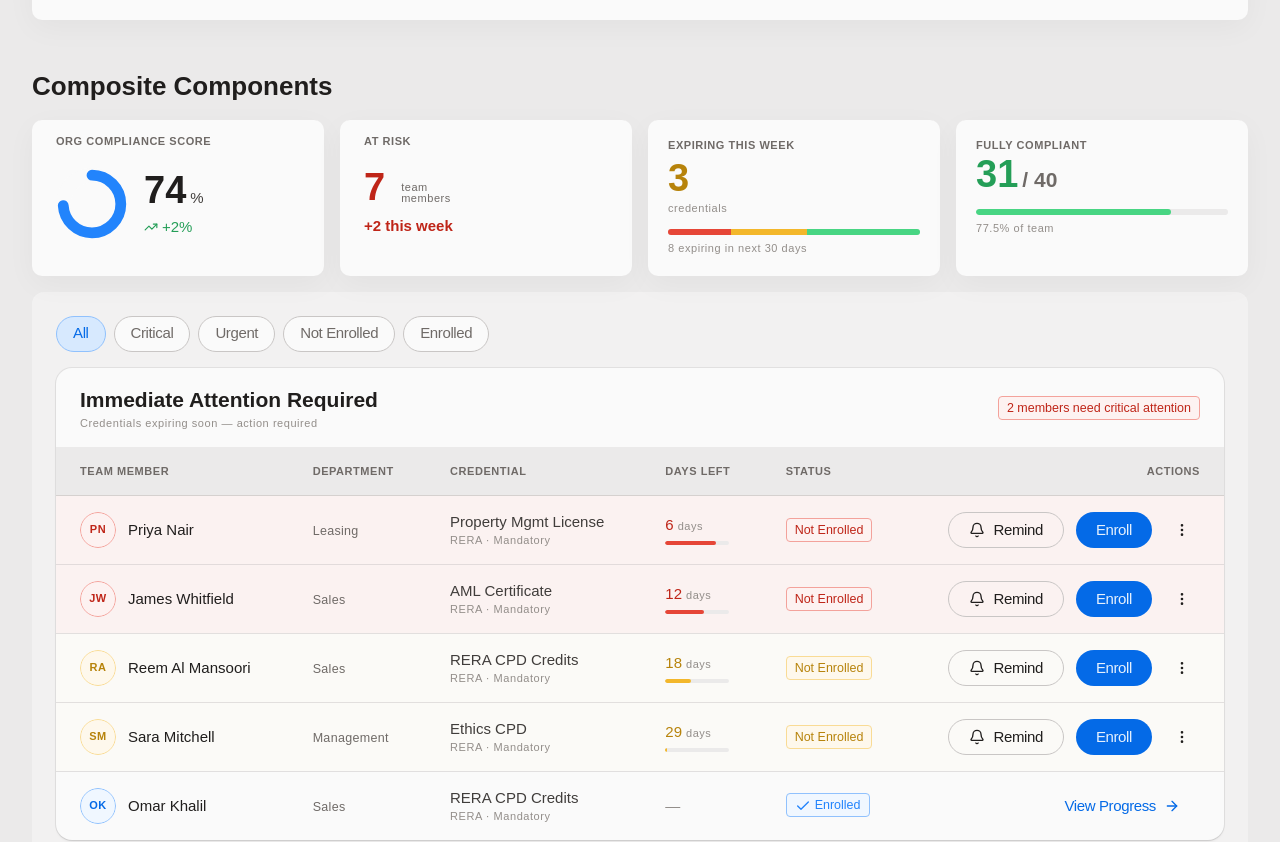
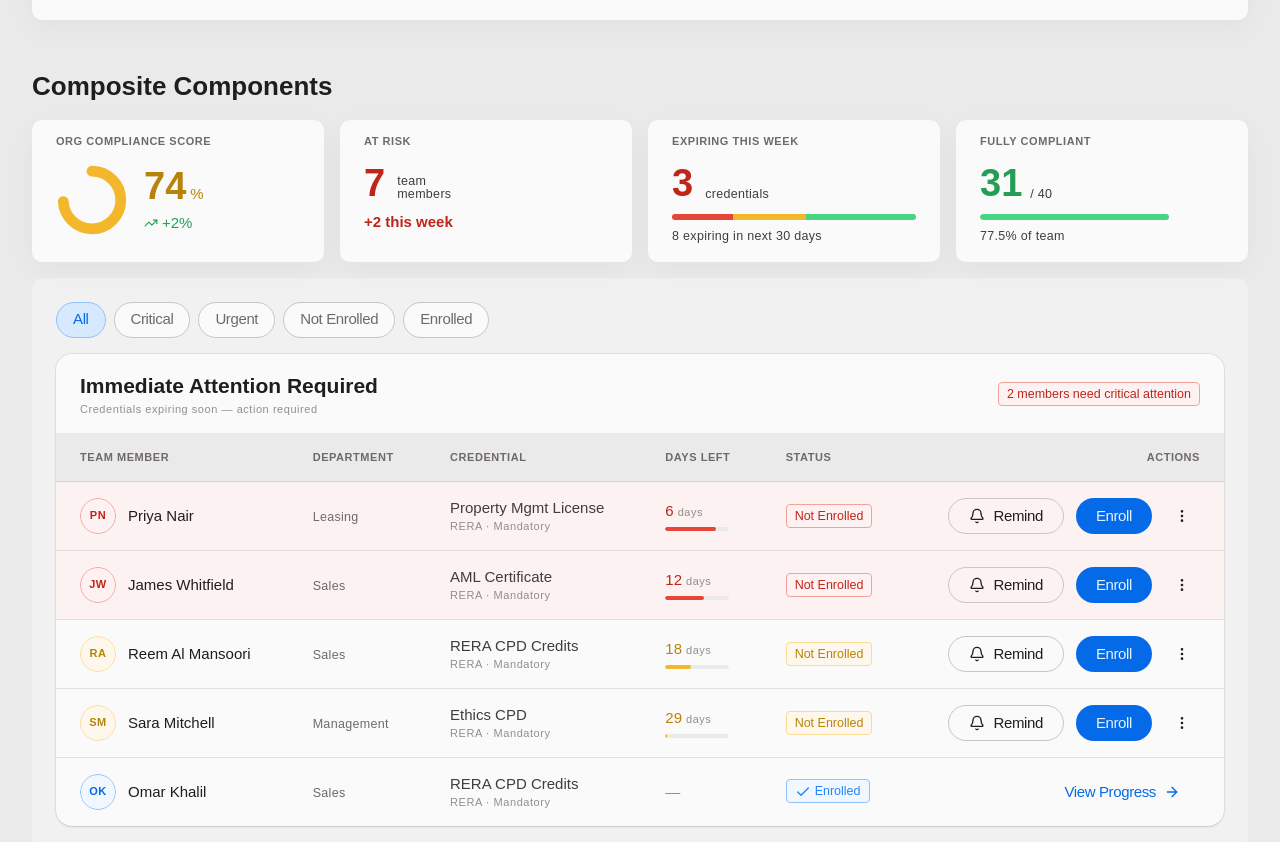
Before and after one commit to Gianeo/thinkprop, a Next.js app: page /design-system in a window 1280 px wide. Shown: the part 1780-2622 px from the top of the page. Built offline with nearby package versions, Linux system fonts and the light colour scheme; a web font is replaced by a local one.

Commit message:
Various 26/02/26

```diff
--- a/components/admin/KpiStrip.tsx
+++ b/components/admin/KpiStrip.tsx
@@ -10,14 +10,14 @@ export default function KpiStrip() {
     orgStats.complianceScore >= 80
       ? 'hsl(var(--success-base))'
       : orgStats.complianceScore >= 60
-        ? 'hsl(var(--primary-base))'
+        ? 'hsl(var(--warning-base))'
         : 'hsl(var(--destructive-base))'
 
   return (
     <div className="grid grid-cols-2 gap-4 lg:grid-cols-4">
 
       <Card>
-        <CardContent className="p-6 pt-2 space-y-4">
+        <CardContent className="p-6 pt-2 pb-4 space-y-3">
           <div>
             <span className="type-title-upper">Org Compliance Score</span>
           </div>
@@ -30,7 +30,7 @@ export default function KpiStrip() {
                   r="32"
                   fill="none"
                   stroke="hsl(var(--neutral-weakest))"
-                  strokeWidth={16}
+                  strokeWidth={14}
                 />
                 <circle
                   cx="40"
@@ -49,8 +49,8 @@ export default function KpiStrip() {
             </div>
             <div className="flex flex-col items-start gap-2">
               <div className="flex items-baseline gap-1">
-                <span className="type-display leading-none text-loud">{orgStats.complianceScore}</span>
-                <span className="type-body">%</span>
+                <span className="type-display leading-none text-warning-default">{orgStats.complianceScore}</span>
+                <span className="type-body text-warning-default">%</span>
               </div>
               <span
                 className={`flex items-center gap-1 type-body font-medium ${orgStats.complianceScoreDeltaUp ? 'text-success-default' : 'text-destructive-default'
@@ -65,14 +65,14 @@ export default function KpiStrip() {
       </Card>
 
       <Card>
-        <CardContent className="p-6 pt-2 space-y-4">
+        <CardContent className="p-6 pt-2 pb-4 space-y-3">
           <div>
             <span className="type-title-upper">At Risk</span>
           </div>
           <div className='space-y-2'>
-            <div className="flex items-end gap-4">
+            <div className="flex items-end gap-3">
               <p className="type-display leading-none text-destructive-default">{orgStats.atRisk}</p>
-              <p className="mb-0.5 type-caption text-calm leading-none">team <br />members</p>
+              <p className="mb-0.5 type-body-sm leading-none">team <br />members</p>
             </div>
             <div className="inline-flex type-body font-semibold text-destructive-default">
               {orgStats.atRiskDelta}
@@ -82,32 +82,42 @@ export default function KpiStrip() {
       </Card>
 
       <Card>
-        <CardContent className="p-5">
-          <p className="type-title-upper">Expiring This Week</p>
-          <p className="mt-2 type-display leading-none text-warning-default">{orgStats.expiringThisWeek}</p>
-          <p className="mt-1 type-caption">credentials</p>
+        <CardContent className="p-6 pt-2 pb-4 space-y-3">
+          <div>
+            <span className="type-title-upper">Expiring This Week</span>
+          </div>
+          <div className='space-y-2'>
+            <div className="flex items-end gap-3">
+              <p className="type-display leading-none text-destructive-default">{orgStats.expiringThisWeek}</p>
+              <p className="mb-0.5 type-body-sm leading-none">credentials</p>
+            </div>
 
-          <div className="mt-3 flex h-1.5 w-full overflow-hidden rounded-full bg-neutral-weaker">
-            <span className="w-[25%] flex-none bg-score-low" />
-            <span className="w-[30%] flex-none bg-score-mid" />
-            <span className="flex-1 bg-score-high" />
+            <div className="mt-3 flex h-1.5 w-full overflow-hidden rounded-full bg-neutral-weaker">
+              <span className="w-[25%] flex-none bg-score-low" />
+              <span className="w-[30%] flex-none bg-score-mid" />
+              <span className="flex-1 bg-score-high" />
+            </div>
+            <p className="mt-1.5 type-body-sm">8 expiring in next 30 days</p>
           </div>
-          <p className="mt-1.5 type-caption">8 expiring in next 30 days</p>
         </CardContent>
       </Card>
 
       <Card>
-        <CardContent className="p-5">
-          <p className="type-title-upper">Fully Compliant</p>
-          <div className="mt-1 flex items-baseline gap-1">
-            <span className="type-display leading-none text-success-default">{orgStats.fullyCompliant}</span>
-            <span className="font-display type-title-sm text-calm">/ {orgStats.totalTeam}</span>
+        <CardContent className="p-6 pt-2 pb-4 space-y-3">
+          <div>
+            <span className="type-title-upper">Fully Compliant</span>
           </div>
+          <div className='space-y-2'>
+            <div className="flex items-end gap-2">
+              <p className="type-display leading-none text-success-default">{orgStats.fullyCompliant}</p>
+              <p className="mb-0.5 type-body-sm leading-none">/ {orgStats.totalTeam}</p>
+            </div>
 
-          <div className="mt-3 h-1.5 w-full overflow-hidden rounded-full bg-neutral-weaker">
+          <div className="mt-3 h-1.5 w-full overflow-hidden rounded-full bg-neutral-weakest">
             <div className="h-full rounded-full bg-score-high transition-all duration-700" style={{ width: '77.5%' }} />
           </div>
-          <p className="mt-1.5 type-caption">77.5% of team</p>
+          <p className="mt-1.5 type-body-sm">77.5% of team</p>
+          </div>
         </CardContent>
       </Card>
     </div>
--- a/components/admin/RiskTable.tsx
+++ b/components/admin/RiskTable.tsx
@@ -35,7 +35,7 @@ function getUrgencyColor(daysLeft: number, status: string) {
 function getRowBg(daysLeft: number, status: string) {
   if (status === 'Enrolled') return ''
   if (daysLeft < 14) return 'bg-destructive-weaker/30'
-  return 'bg-state-at-risk-bg/20'
+  return ''
 }
 
 export default function RiskTable({ data, onRemind, remindedIds }: RiskTableProps) {
```
